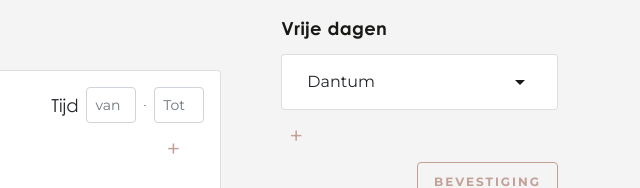
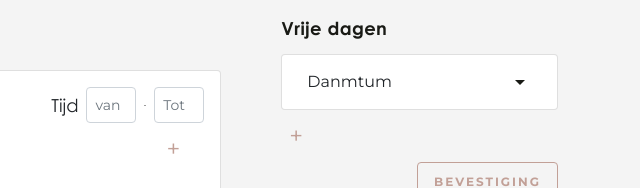
Before and after one commit to wellrafi/vaya, a plain HTML site: page beschikbaarheid.html in a window 1280 px wide. Shown: the part 196-384 px from the top of the page, 640-1280 px from the left. Drawn offline with nearby package versions, Linux system fonts and the light colour scheme.

```diff
--- a/beschikbaarheid.html
+++ b/beschikbaarheid.html
@@ -210,7 +210,7 @@
                                 <div class="position-relative">
                                     <div class="input__wrapper shadow-none border-primary pointer damtum-toggle">
                                         <div class="d-flex justify-content-between align-items-center w-100">
-                                            <span>Dantum</span>
+                                            <span>Danmtum</span>
                                             <img src="./images/arrowbottom.svg" alt="">
                                         </div>
                                     </div>
```
